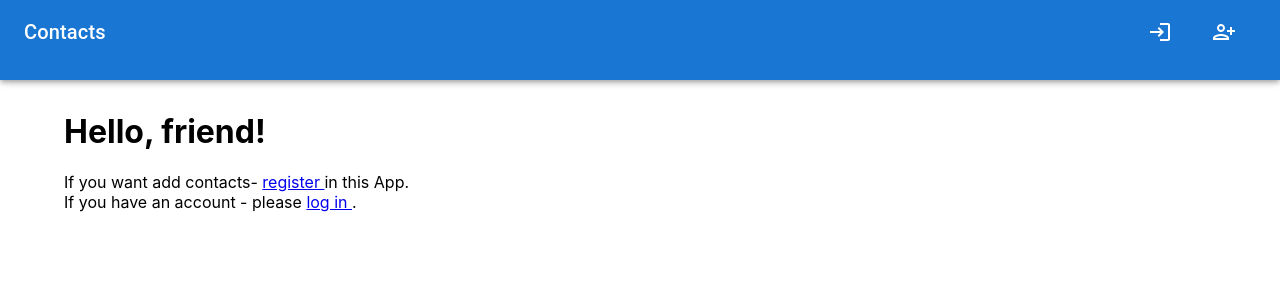
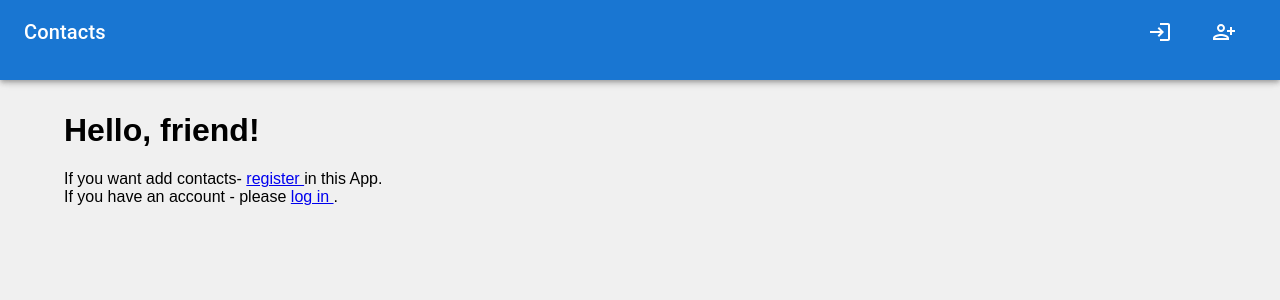
Before and after one commit to VitaliiMoskalyk/goit-react-hw-08-phonebook, a React (Create React App) app: page / in a window 1280 px wide. Shown: the top 300 px of the page. Built offline with nearby package versions, Linux system fonts and the light colour scheme.

Commit message:
react spring animation

```diff
--- a/package.json
+++ b/package.json
@@ -19,6 +19,7 @@
     "react-redux": "^7.2.6",
     "react-router-dom": "^6.2.1",
     "react-scripts": "5.0.0",
+    "react-spring": "^9.4.3",
     "redux-persist": "^6.0.0",
     "web-vitals": "^2.1.3"
   },
--- a/src/components/AddContactForm/AddContactForm.jsx
+++ b/src/components/AddContactForm/AddContactForm.jsx
@@ -17,7 +17,6 @@ export const AddContactForm = () => {
   const navigate = useNavigate();
   const location = useLocation();
 
-  console.log(location.pathname);
   let authSelector = useSelector(state => state.auth.isLoaded);
 
   const onSubmitForm = result => {
--- /dev/null
+++ b/src/components/AnimatedBox/AnimatedBox.jsx
@@ -0,0 +1,36 @@
+import { useRef, useState } from 'react';
+import { useSpring, animated, config } from '@react-spring/web';
+
+const calc = (x, y, rect) => [
+  -(y - rect.top - rect.height / 2) / 10,
+  (x - rect.left - rect.width / 2) / 10,
+  1.1,
+];
+const trans = (x, y, s) =>
+  `perspective(400px) rotateX(${x}deg) rotateY(${y}deg) scale(${s})`;
+
+export default function AnimatedBox({ children }) {
+  const configList = Object.keys(config);
+  const ref = useRef(null);
+  const [xys, set] = useState([0, 0, 1]);
+  const { preset } = {
+    preset: { value: 'default', options: configList },
+  };
+  const props = useSpring({ xys, config: config[preset] });
+
+  return (
+    <div ref={ref}>
+      <animated.div
+        className="ccard"
+        style={{ transform: props.xys.to(trans) }}
+        onMouseLeave={() => set([0, 0, 1])}
+        onMouseMove={e => {
+          const rect = ref.current.getBoundingClientRect();
+          set(calc(e.clientX, e.clientY, rect));
+        }}
+      >
+        {children}
+      </animated.div>
+    </div>
+  );
+}
--- a/src/components/ContactList/ContactList.jsx
+++ b/src/components/ContactList/ContactList.jsx
@@ -5,6 +5,7 @@ import Spinner from '../Spinner';
 import { getContacts, deleteContact } from 'redux/contacts/contactsOperations';
 import { useEffect } from 'react';
 import toast, { Toaster } from 'react-hot-toast';
+import AnimatedBox from 'components/AnimatedBox/AnimatedBox';
 
 const ContactList = () => {
   const search = useSelector(({ search }) => search);
@@ -41,12 +42,14 @@ const ContactList = () => {
         >
           {findForFilter().length === 0 && <p>no contacts</p>}
           {findForFilter().map(contact => (
+            <AnimatedBox>
               <div key={contact.id}>
                 <ContactItem
                   contact={contact}
                   deleteFunction={() => deleteContacts(contact)}
                 />
               </div>
+            </AnimatedBox>
           ))}
         </Stack>
       )}
--- a/src/index.css
+++ b/src/index.css
@@ -2,14 +2,27 @@
 
 body {
   margin: 0;
-  font-family: -apple-system, BlinkMacSystemFont, 'Segoe UI', 'Roboto', 'Oxygen',
-    'Ubuntu', 'Cantarell', 'Fira Sans', 'Droid Sans', 'Helvetica Neue',
-    sans-serif;
+  padding: 0;
+  height: 100%;
+  width: 100%;
+  font-family: 'Raleway', sans-serif;
   -webkit-font-smoothing: antialiased;
   -moz-osx-font-smoothing: grayscale;
+  align-items: center;
+  background: #f0f0f0;
 }
 
 code {
   font-family: source-code-pro, Menlo, Monaco, Consolas, 'Courier New',
     monospace;
 }
+
+* {
+  box-sizing: border-box;
+}
+
+.ccard {
+  border-radius: 5px;
+  transition: box-shadow 0.5s;
+  will-change: transform;
+}
```
Also changed, not shown: 1 other file (tests, documents, lock files or other folders). Lines whose indentation alone changed are shown as unchanged.
